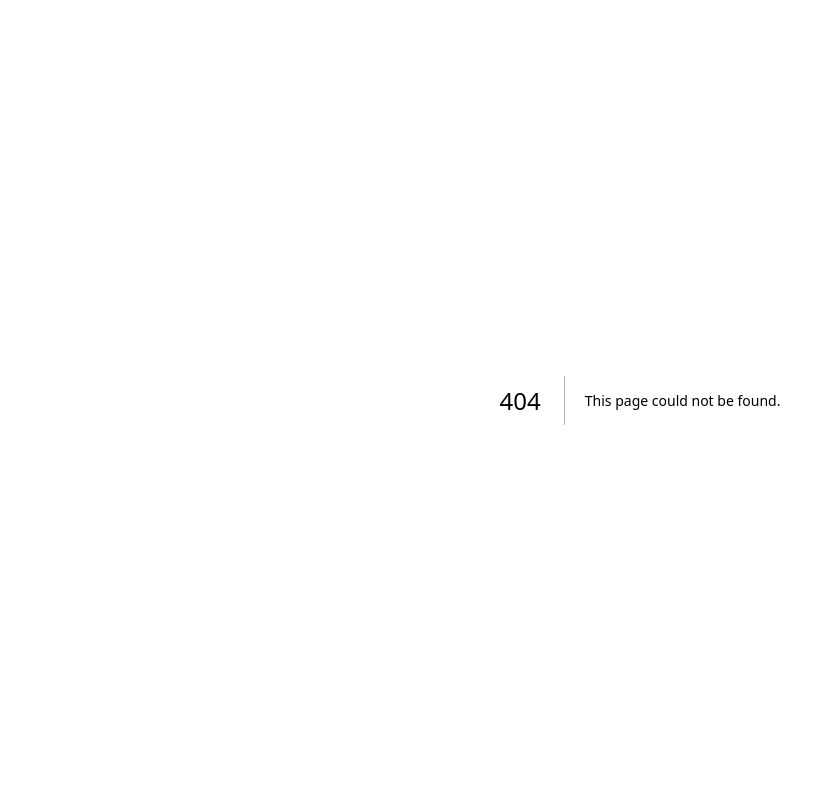
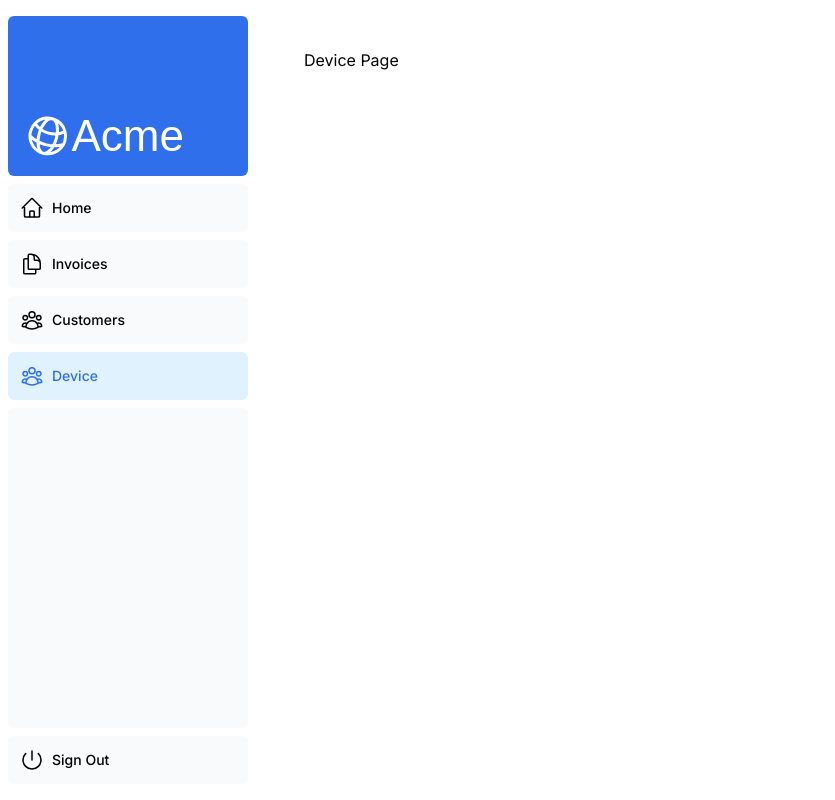
Before and after one commit to david0932/nextjs-dashboard, a Next.js app: page /dashboard/device in a window 1280 px wide. Before the commit this address had no page. Shown: the whole page, without its empty margins (0-835 px from the left). Built offline with nearby package versions, Linux system fonts and the light colour scheme; a web font is replaced by a local one.

Commit message:
add device page

```diff
--- /dev/null
+++ b/app/dashboard/device/page.tsx
@@ -0,0 +1,3 @@
+export default function Page() {
+    return <p>Device Page</p>;
+  }
--- a/app/ui/dashboard/nav-links.tsx
+++ b/app/ui/dashboard/nav-links.tsx
@@ -17,9 +17,11 @@ const links = [
     href: '/dashboard/invoices',
     icon: DocumentDuplicateIcon,
   },
-  { name: 'Customers', href: '/dashboard/customers', icon: UserGroupIcon },
+  { name: 'Customers', href: '/dashboard/customers', icon: UserGroupIcon },{
+    name: 'Device', href: '/dashboard/device',icon: UserGroupIcon}
 ];
-/* use a href
+//use a href
+/*
 export default function NavLinks() {
   return (
     <>
@@ -62,6 +64,7 @@ export default function NavLinks() {
   );
 }
 */
+
 export default function NavLinks() {
   const pathname = usePathname();
   return (
```
